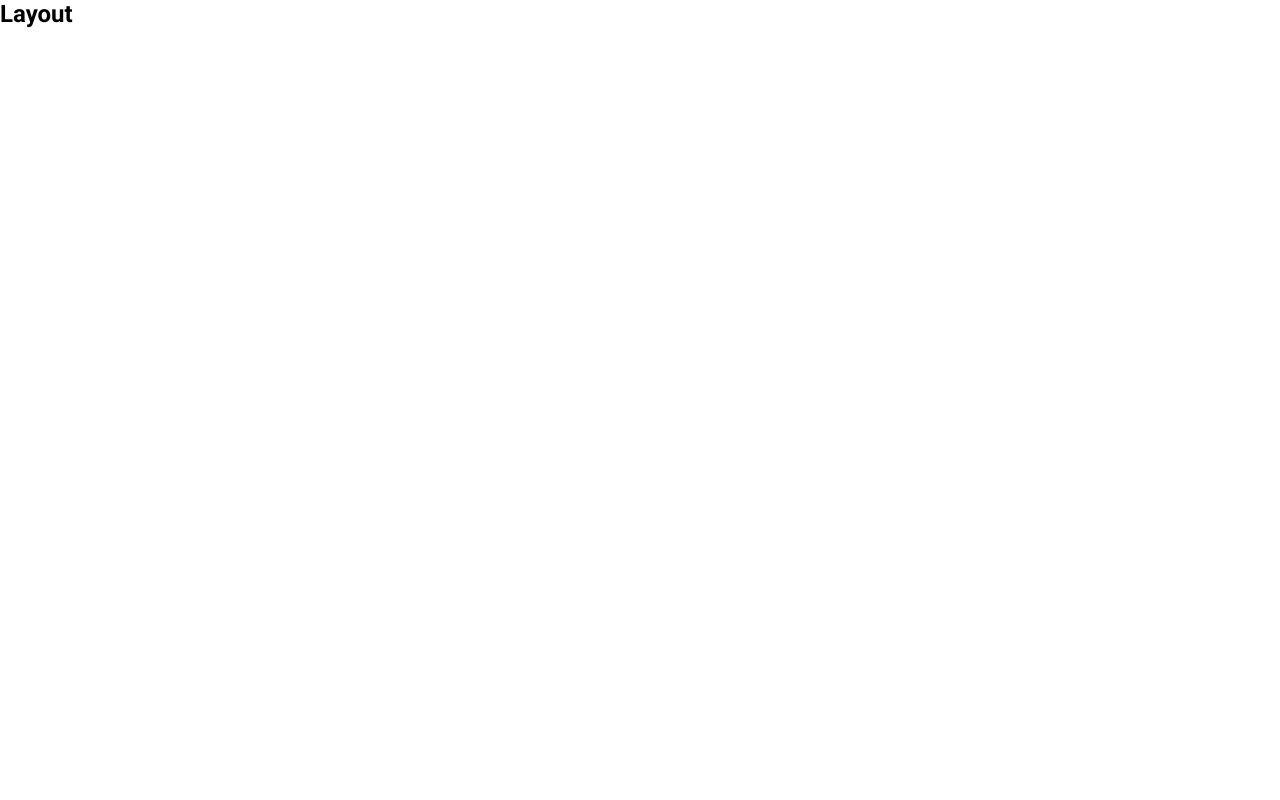
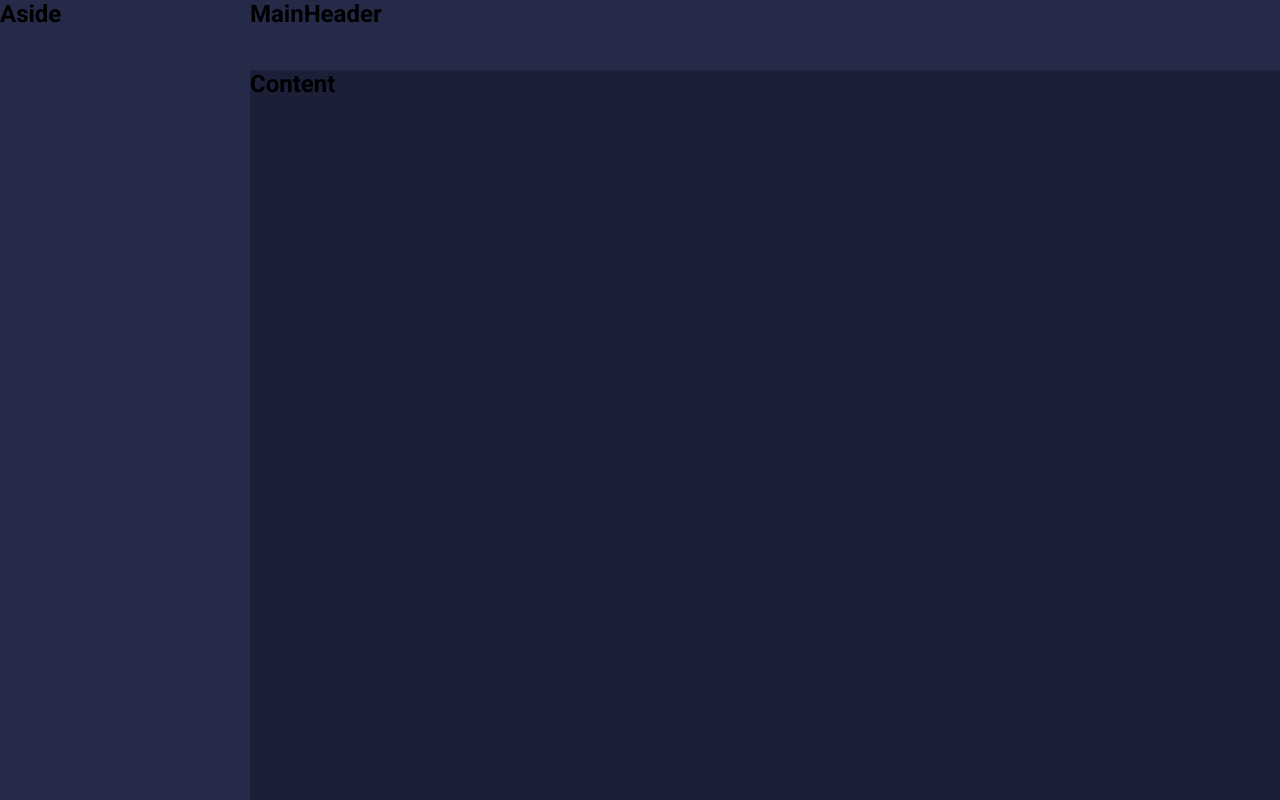
Before and after one commit to EduBergantini/didactic-spoon, a React (Create React App) app: page / in a window 1280 px wide. Built offline with nearby package versions, Linux system fonts and the light colour scheme.

Commit message:
feat: create layout style structure

```diff
--- a/src/components/aside/styles.ts
+++ b/src/components/aside/styles.ts
@@ -1,4 +1,6 @@
 import styled from "styled-components";
 
 export const Container = styled.div`
+    grid-area: AS;
+    background-color: #252a48;
 `;
--- a/src/components/content/styles.ts
+++ b/src/components/content/styles.ts
@@ -1,4 +1,6 @@
 import styled from "styled-components";
 
 export const Container = styled.div`
+    grid-area: CT;
+    background-color: #1b1f38;
 `;
--- a/src/components/layout/index.tsx
+++ b/src/components/layout/index.tsx
@@ -1,11 +1,18 @@
 import React from "react";
-import { Container } from "./styles";
+import Aside from "../aside";
+import Content from "../content";
+import MainHeader from "../main-header";
+import { LayoutGrid } from "./styles";
 
 const Layout: React.FC = () => {
     return (
-        <Container>
-            <h2>Layout</h2>
-        </Container>
+        <LayoutGrid>
+            <MainHeader>
+
+            </MainHeader>
+            <Aside></Aside>
+            <Content></Content>
+        </LayoutGrid>
     );
 };
 
--- a/src/components/layout/styles.ts
+++ b/src/components/layout/styles.ts
@@ -1,4 +1,10 @@
 import styled from "styled-components";
 
-export const Container = styled.div`
+export const LayoutGrid = styled.div`
+    display: grid;
+    grid-template-columns: 250px auto;
+    grid-template-rows: 70px auto;
+
+    grid-template-areas: 'AS MH' 'AS CT';
+    height: 100vh;
 `;
--- a/src/components/main-header/styles.ts
+++ b/src/components/main-header/styles.ts
@@ -1,4 +1,6 @@
 import styled from "styled-components";
 
 export const Container = styled.div`
+    grid-area: MH;
+    background-color: #252a48;
 `;
```
